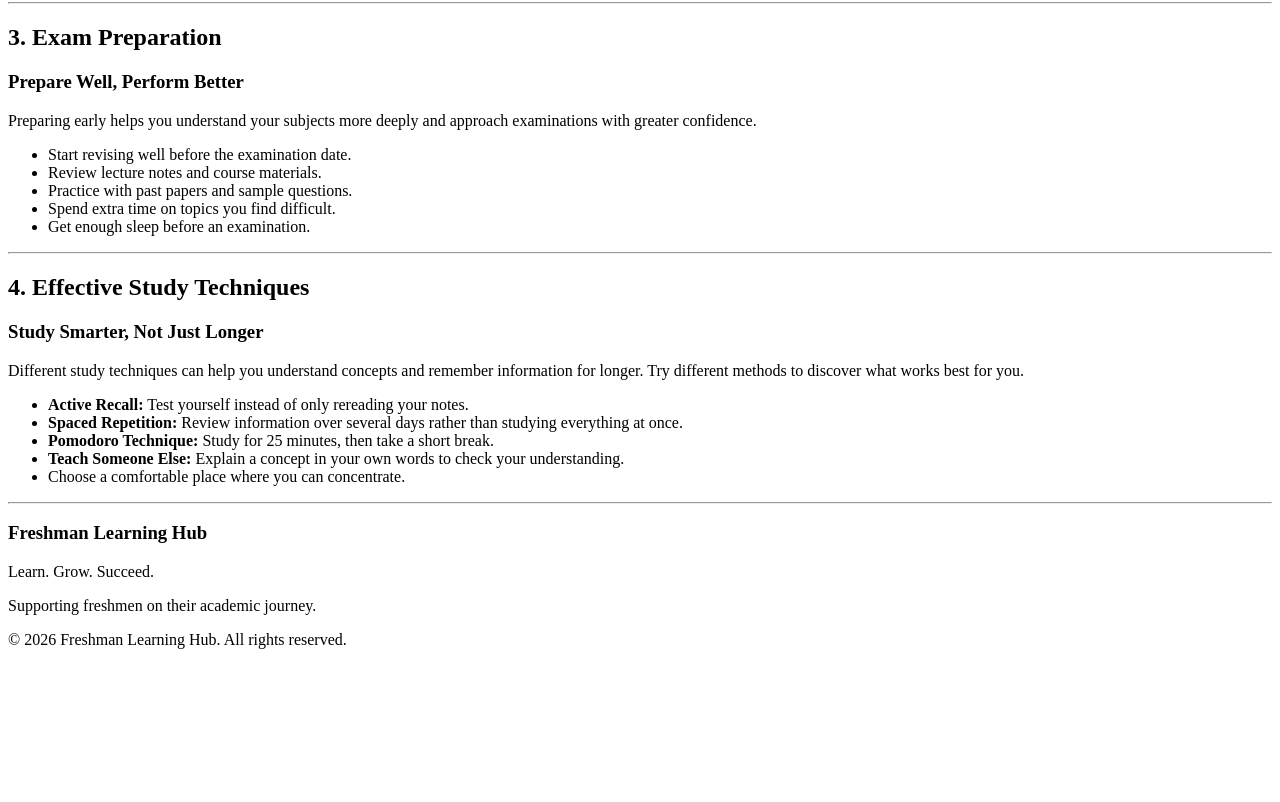
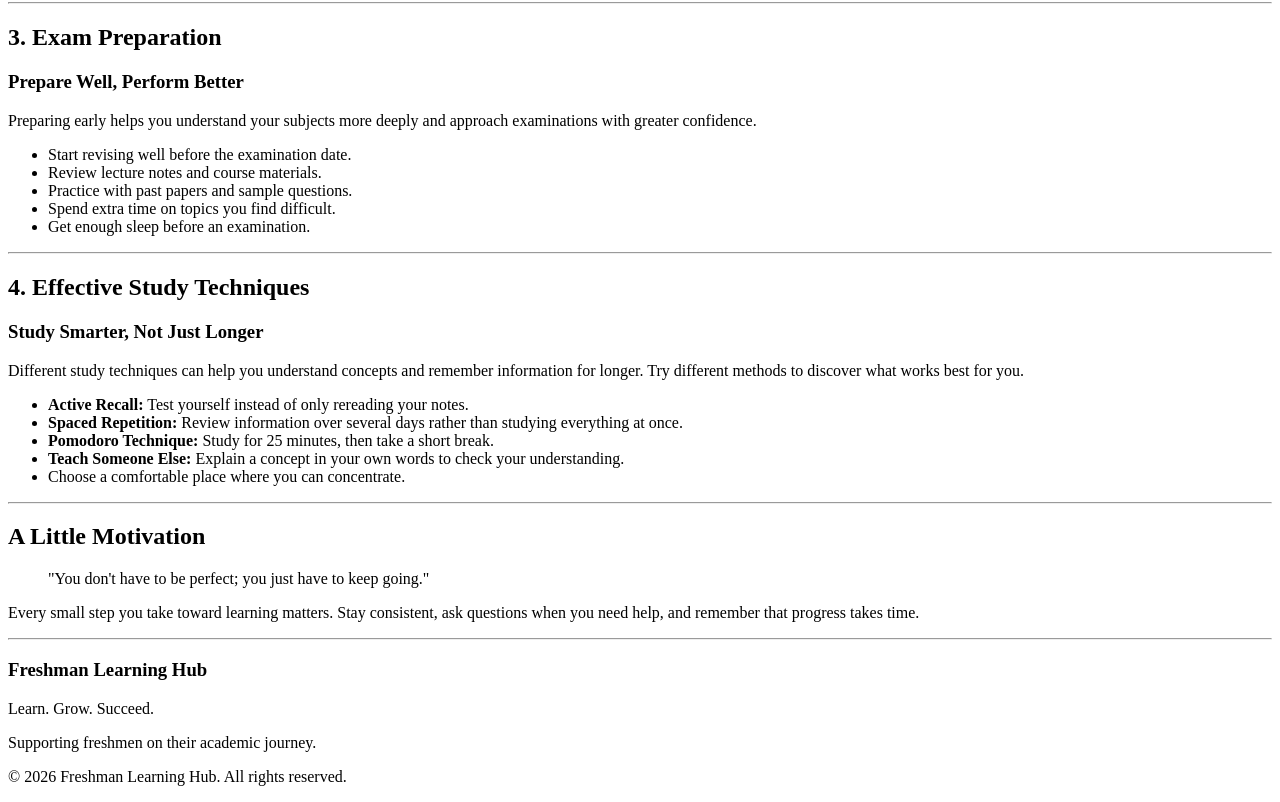
Before and after one commit to Rakebmes/Freshman-Students-Learning-Platform-, a plain HTML site: page study-tips.html in a window 1280 px wide. Shown: the part 798-1600 px from the top of the page. Before the commit the page ends 1463 px from the top, so only its background shows below. Drawn offline with Linux system fonts and the light colour scheme.

Commit message:
Update study-tips.html
Add motivational section to Study Tips page

```diff
--- a/study-tips.html
+++ b/study-tips.html
@@ -140,6 +140,25 @@
     </main>
 
     <hr>
+    <section>
+            <h2>A Little Motivation</h2>
+
+            <blockquote>
+                <p>
+                    "You don't have to be perfect; you just have to
+                    keep going."
+                </p>
+            </blockquote>
+
+            <p>
+                Every small step you take toward learning matters.
+                Stay consistent, ask questions when you need help,
+                and remember that progress takes time.
+            </p>
+        </section>
+    </main>
+
+    <hr>
 
     <footer>
         <h3>Freshman Learning Hub</h3>
```
